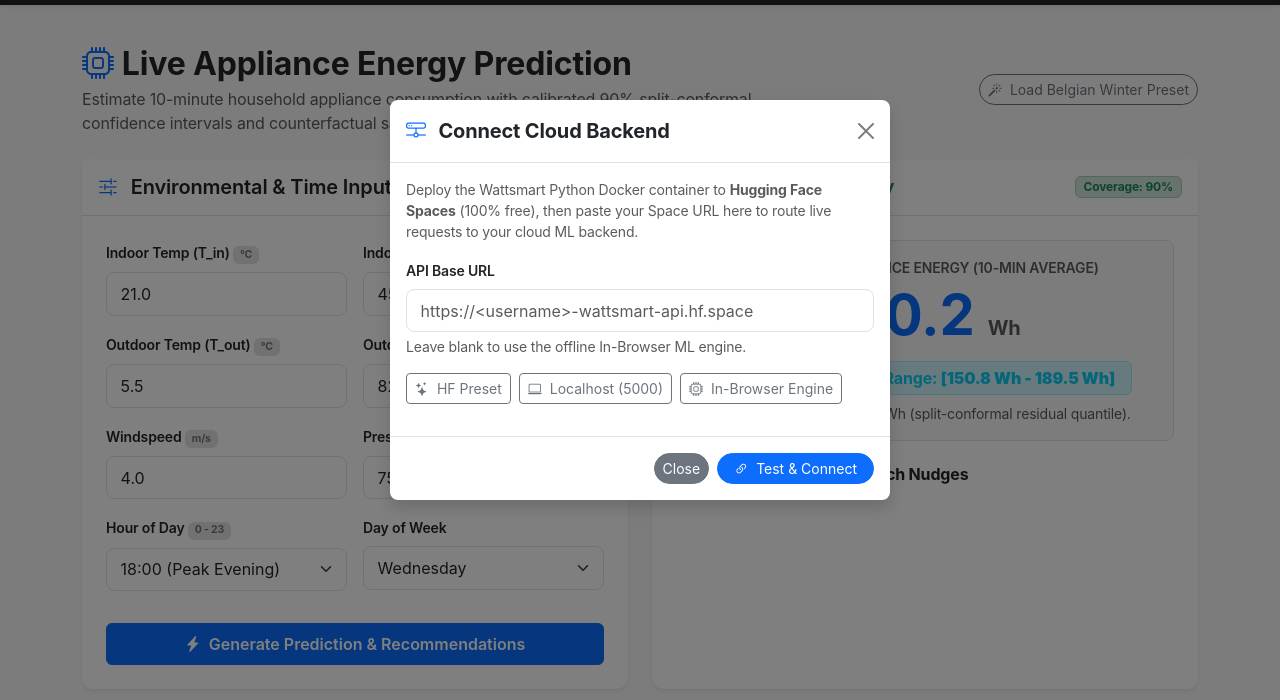
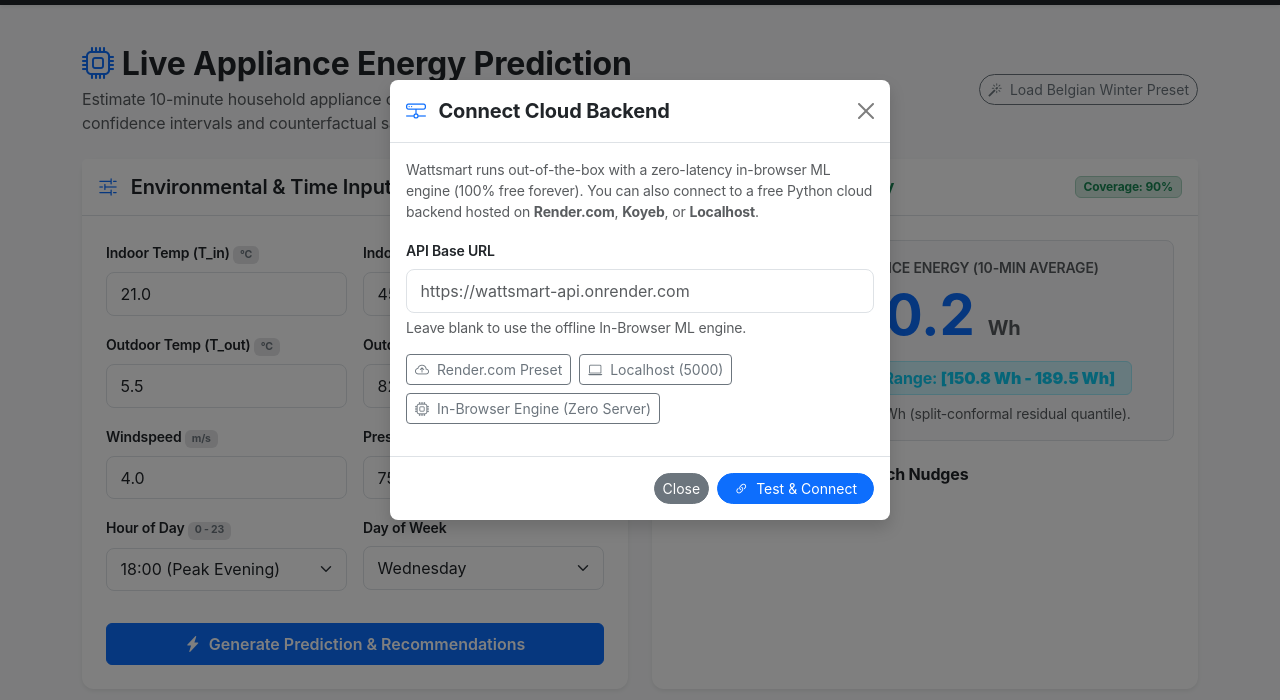
Before and after one commit to SnehaDeepikaP/Wattsmart, a plain HTML site: page docs/index.html in a window 1280 px wide. Both pictures are taken after a click on the button "Backend: In-Browser (Connect Cloud)". Shown: the part 100-800 px from the top of the page. Drawn offline with nearby package versions, Linux system fonts and the light colour scheme.

Commit message:
docs: update backend modal presets with Render.com and In-Browser engine

```diff
--- a/docs/index.html
+++ b/docs/index.html
@@ -1134,24 +1134,24 @@
         </div>
         <div class="modal-body">
           <p class="small text-body-secondary mb-3">
-            Deploy the Wattsmart Python Docker container to <strong>Hugging Face Spaces</strong> (100% free), then paste your Space URL here to route live requests to your cloud ML backend.
+            Wattsmart runs out-of-the-box with a zero-latency in-browser ML engine (100% free forever). You can also connect to a free Python cloud backend hosted on <strong>Render.com</strong>, <strong>Koyeb</strong>, or <strong>Localhost</strong>.
           </p>
 
           <div class="mb-3">
             <label class="form-label fw-semibold small">API Base URL</label>
-            <input type="url" id="customApiUrl" class="form-control" placeholder="https://<username>-wattsmart-api.hf.space">
+            <input type="url" id="customApiUrl" class="form-control" placeholder="https://wattsmart-api.onrender.com">
             <div class="form-text">Leave blank to use the offline In-Browser ML engine.</div>
           </div>
 
           <div class="d-flex flex-wrap gap-2 mb-3">
-            <button type="button" class="btn btn-sm btn-outline-secondary" onclick="setBackendPreset('https://snehadeepika-wattsmart-api.hf.space')">
-              <i class="bi bi-stars me-1"></i> HF Preset
+            <button type="button" class="btn btn-sm btn-outline-secondary" onclick="setBackendPreset('https://wattsmart-api.onrender.com')">
+              <i class="bi bi-cloud-arrow-up me-1"></i> Render.com Preset
             </button>
             <button type="button" class="btn btn-sm btn-outline-secondary" onclick="setBackendPreset('http://127.0.0.1:5000')">
               <i class="bi bi-laptop me-1"></i> Localhost (5000)
             </button>
             <button type="button" class="btn btn-sm btn-outline-secondary" onclick="setBackendPreset('')">
-              <i class="bi bi-cpu me-1"></i> In-Browser Engine
+              <i class="bi bi-cpu me-1"></i> In-Browser Engine (Zero Server)
             </button>
           </div>
 
```
